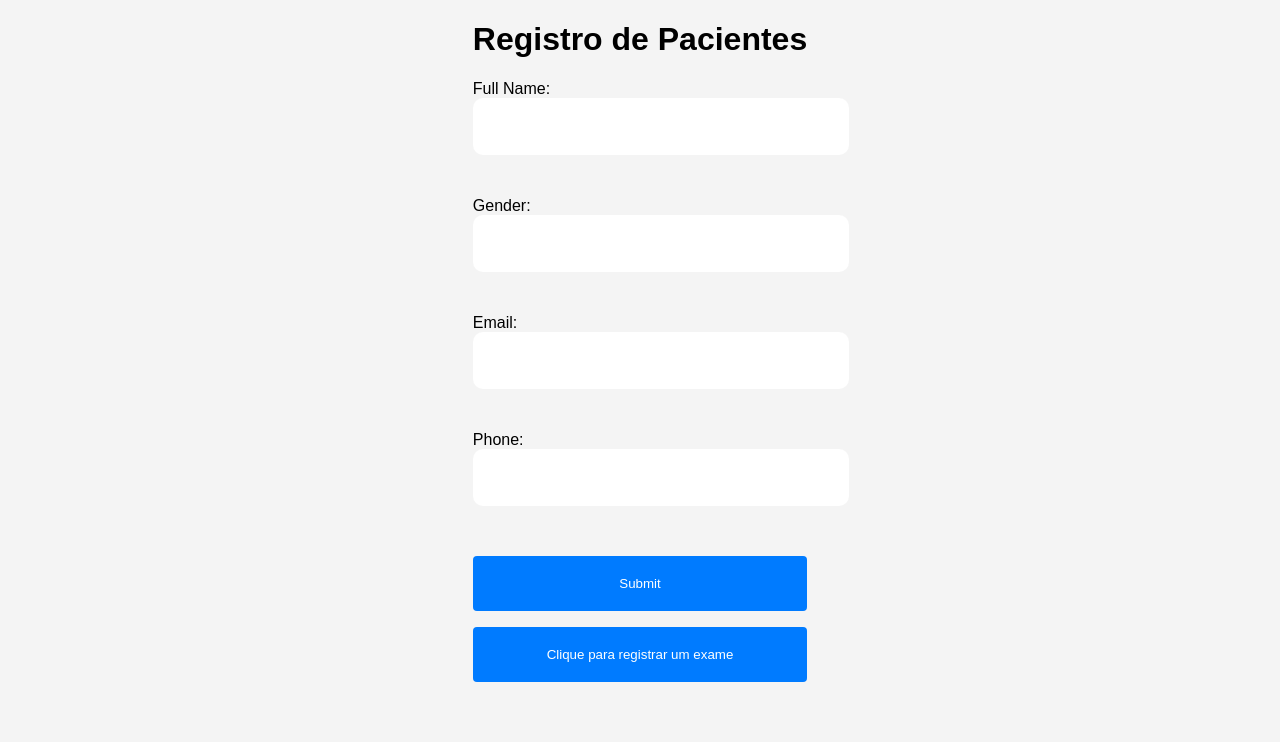
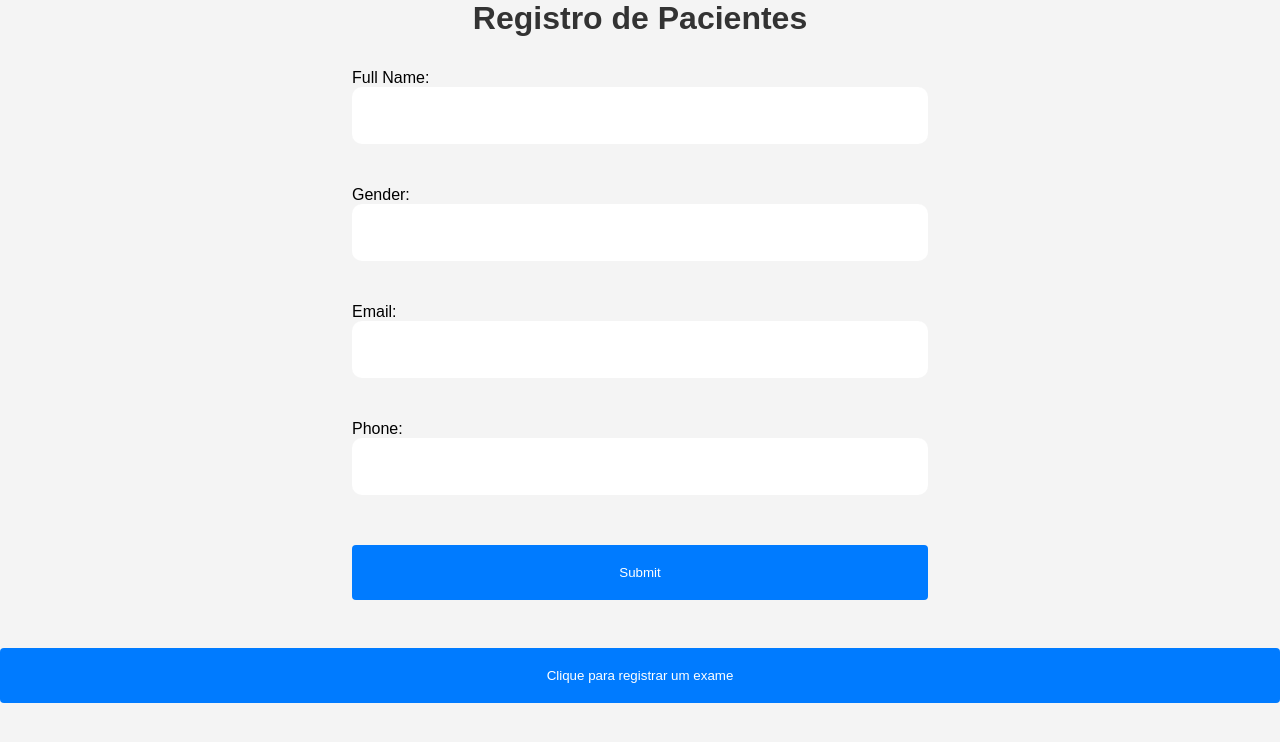
Before and after one commit to LucasNoliveira/WL-php, a React (Create React App) app in the folder client/: page / in a window 1280 px wide. Shown: the top 742 px of the page. Built offline with nearby package versions, Linux system fonts and the light colour scheme.

Commit message:
layout no centro form

```diff
--- a/client/src/components/Form.js
+++ b/client/src/components/Form.js
@@ -43,6 +43,7 @@
     };
 
     return (
+        <div class="container">
             <form onSubmit={handleSubmit}>
                 <label>
                     Full Name:
@@ -86,6 +87,7 @@
                 <br />
                 <button type="submit">Submit</button>
             </form>
+        </div>
     );
 };
 
--- a/client/src/index.js
+++ b/client/src/index.js
@@ -39,7 +39,7 @@
       )}
 
       {!showPatientForm && (
-        <button onClick={handlePatientLinkClick}>Clique para registrar um paciente</button>
+        <button onClick={handlePatientLinkClick} className='button'>Clique para registrar um paciente</button>
       )}
     </div>
   );
--- a/client/src/styles.css
+++ b/client/src/styles.css
@@ -1,16 +1,29 @@
 /* styles.css */
+*{
+    padding: 0;
+    margin: 0;
+    box-sizing: border-box;
+    max-width: 100%;
+}
+
 body {
     font-family: 'Arial', sans-serif;
     margin: 0;
     padding: 0;
     background-color: #f4f4f4;
-    display: flex;
-    justify-content: center;
+    /* display: flex; */
+    /* justify-content: center; */
+}
+.container{
+    /* background: #000; */
+    padding: 2rem;
+    width: 50%;
+    margin: 0 auto;
 }
 
-h2 {
+h1 {
+    color: #333;
     text-align: center;
-    color: #333;
 }
 
 form {
@@ -47,3 +60,7 @@
 button:hover {
     background-color: #0056b3;
 }
+
+.button{
+    width: 50%;
+}
```
Lines whose indentation alone changed are shown as unchanged.
